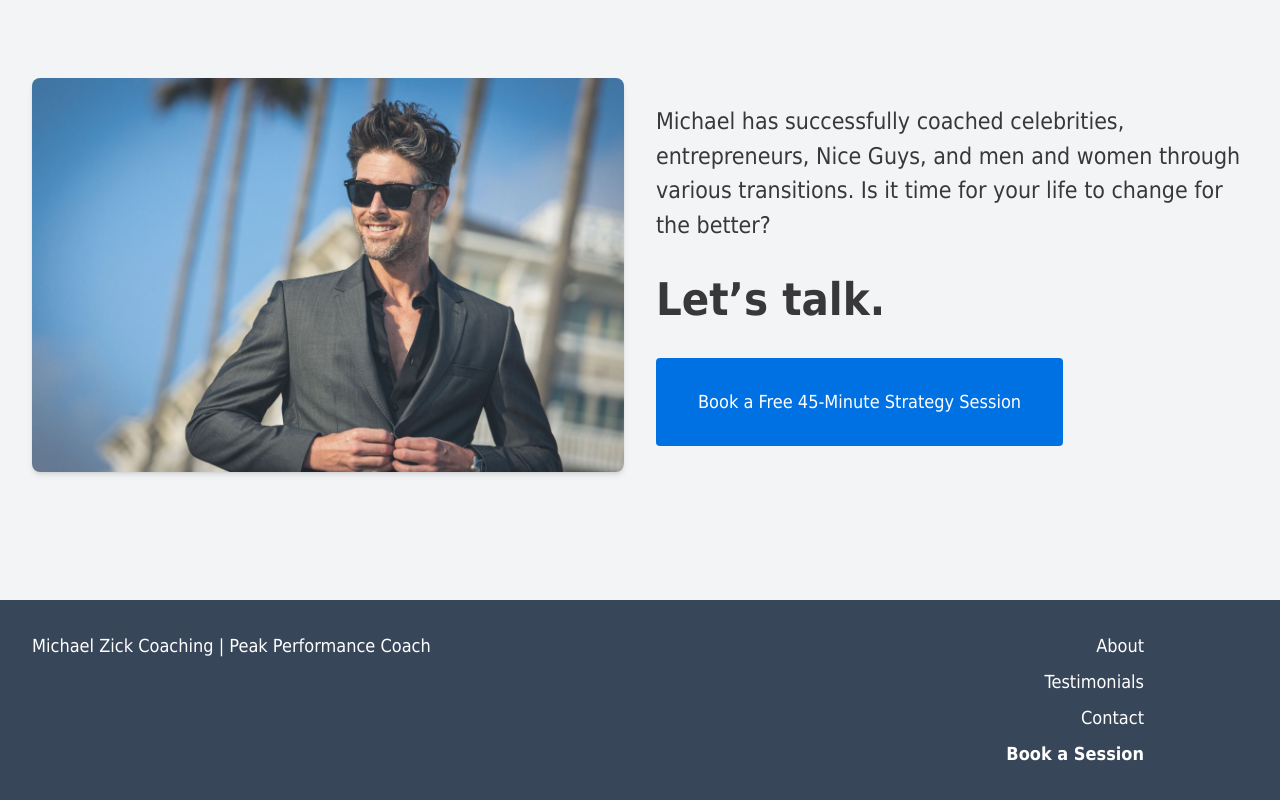
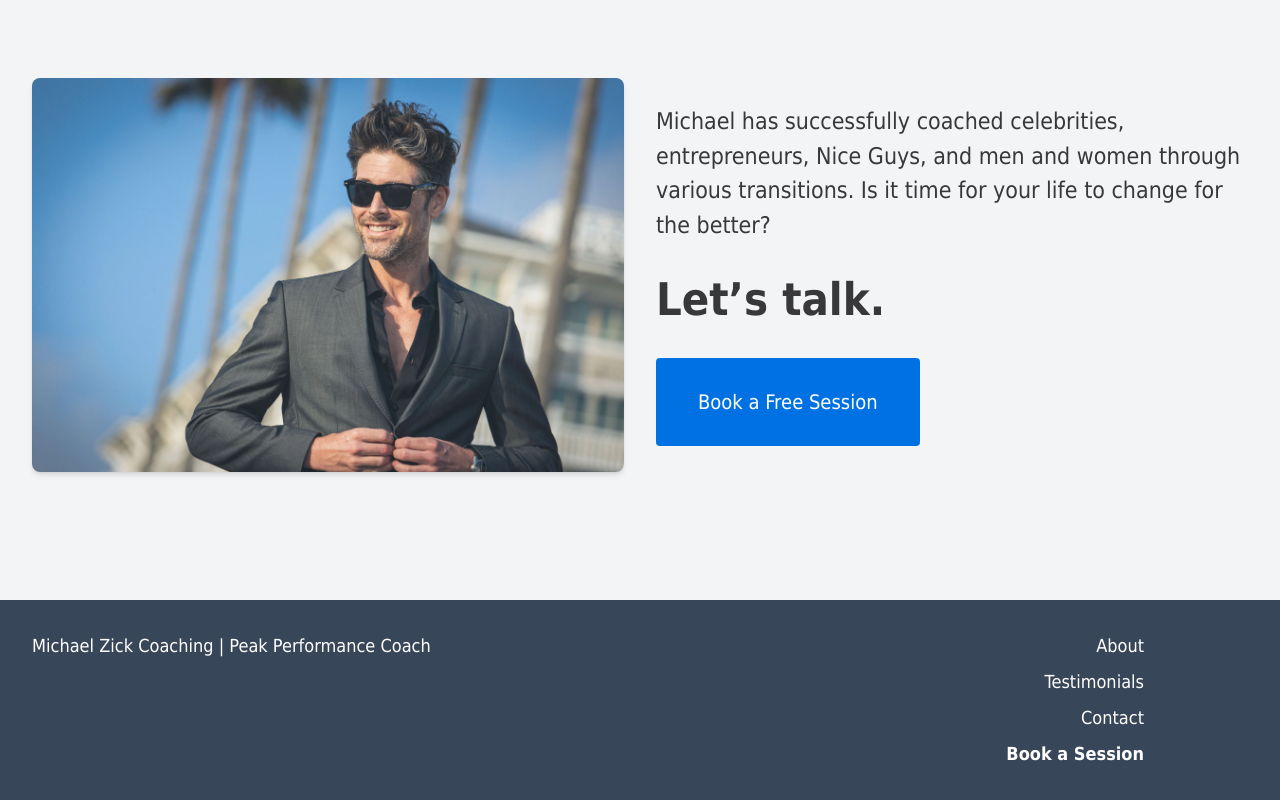
Before and after one commit to michaelzick/michaelzick.com, a Next.js app: page /about in a window 1280 px wide. Shown: the part 1718-2518 px from the top of the page. Built offline with nearby package versions, Linux system fonts and the light colour scheme.

Commit message:
refactor: update button text and size for improved clarity and consistency

```diff
--- a/app/about/page.tsx
+++ b/app/about/page.tsx
@@ -92,9 +92,9 @@ export default function About() {
               <a
                 href="https://calendly.com/michaelzick/45min"
                 target="_blank"
-                className="btn inline-block text-lg"
+                className="btn inline-block text-xl"
               >
-                Book a Free 45-Minute Strategy Session
+                Book a Free Session
               </a>
             </div>
           </div>
--- a/components/HomePageContent.tsx
+++ b/components/HomePageContent.tsx
@@ -185,15 +185,17 @@ export default function HomePageContent() {
       const header = document.querySelector('header')
       const headerHeight = header ? header.getBoundingClientRect().height : 0
       const tabsHeight = mobileTabsRef.current?.getBoundingClientRect().height ?? 0
+      const desiredTop = Math.round(headerHeight + 16)
+      const desiredScrollMargin = Math.round(headerHeight + tabsHeight + 24)
       const viewportHeight = window.innerHeight || 0
 
-      const desiredTop = Math.round(headerHeight + 16)
-      const desiredScrollMargin = Math.round(headerHeight + tabsHeight + 24)
-
-      const focusThreshold = Math.max(
+      const baseThreshold = Math.max(
         viewportHeight * 0.35,
         isCurrentlyMobile ? desiredScrollMargin + 8 : headerHeight + 80,
       )
+      const beginningThreshold = isCurrentlyMobile
+        ? headerHeight + tabsHeight * 2
+        : baseThreshold
 
       const activeIds: SectionId[] = []
       const nextVisited = [...visitedSectionsRef.current]
@@ -202,9 +204,10 @@ export default function HomePageContent() {
         const titleNode = titleRef.current
         if (!titleNode) return
 
-        const titleOffset = titleNode.getBoundingClientRect().top
+        const titleTop = titleNode.getBoundingClientRect().top
+        const threshold = id === 'where' ? beginningThreshold : baseThreshold
 
-        if (titleOffset <= focusThreshold) {
+        if (titleTop <= threshold) {
           activeIds.push(id)
           if (!nextVisited.includes(id)) {
             nextVisited.push(id)
@@ -436,9 +439,9 @@ export default function HomePageContent() {
             <a
               href="https://calendly.com/michaelzick/45min"
               target="_blank"
-              className="btn mt-6 inline-block text-lg"
+              className="btn mt-6 inline-block text-xl"
             >
-              Book a Free 45-Minute Strategy Session
+              Book a Free Session
             </a>
           </div>
           <div className="mt-10 flex md:mt-0 md:w-1/2 md:justify-end">
```
